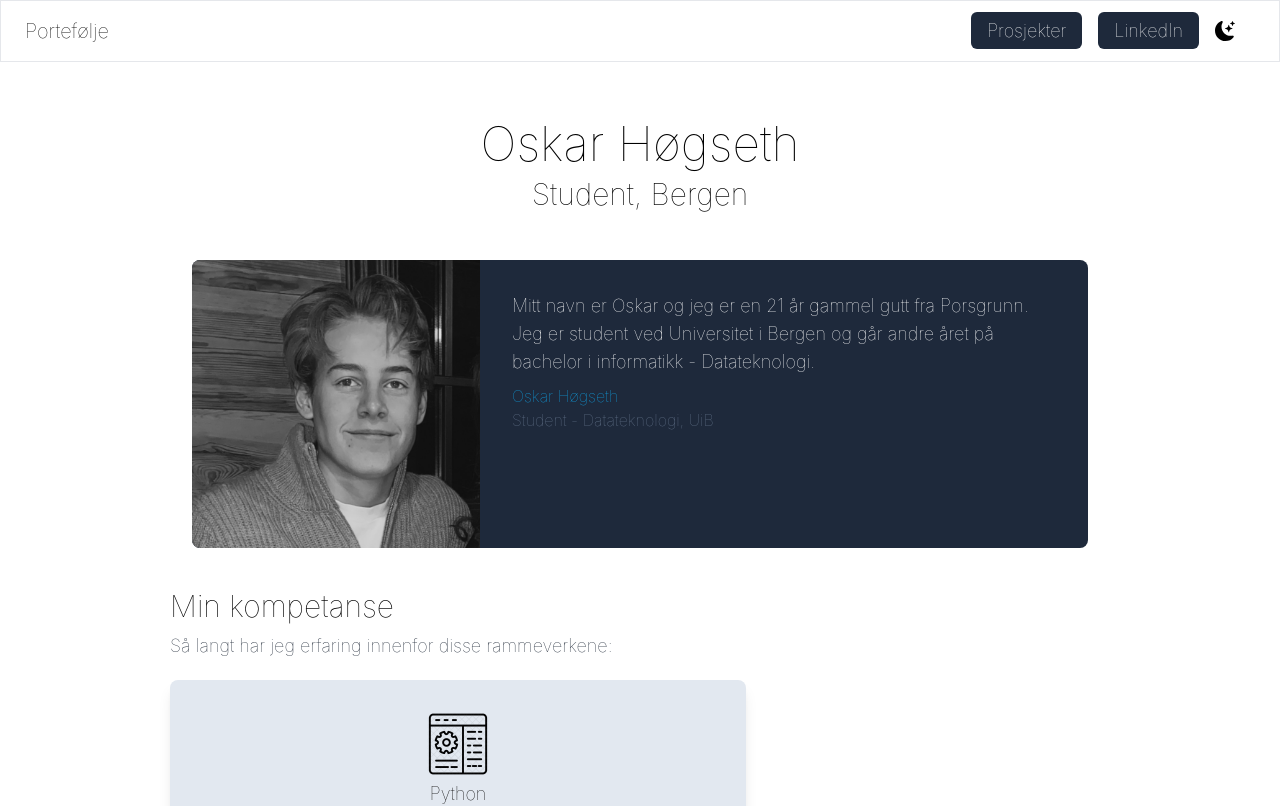
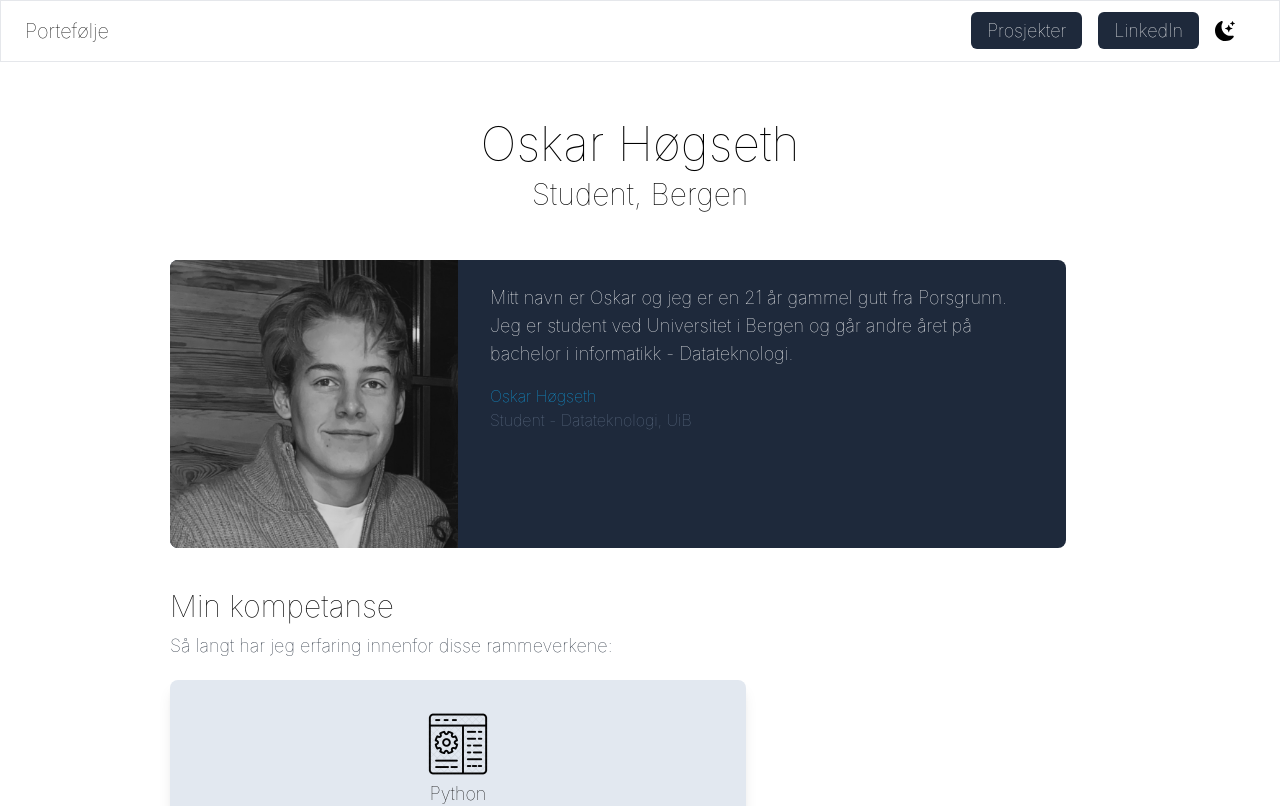
Before and after one commit to oskarhogseth/portfolio, a Next.js app: page / in a window 1280 px wide. Shown: the top 806 px of the page. Built offline with nearby package versions, Linux system fonts and the light colour scheme.

Commit message:
removed grid from image section, got some wrong margins when centered

```diff
--- a/pages/index.js
+++ b/pages/index.js
@@ -71,10 +71,9 @@ export default function Home() {
           </section>
 
           <section className='px-10 md:px-20 lg:px-30'>
-            <div className='grid place-items-center '>
-              <div className="rounded-lg bg-slate-800 dark:bg-slate-700 md:flex max-w-4xl">
-                <Image className="w-24 h-24 rounded-full mt-4 md:mt-0 mx-auto sm:w-32 sm:h-32 md:mx-0 md:w-72 md:h-auto md:rounded-lg md:rounded-tr-none md:rounded-br-none" src={mypicture} alt="my picture"/>
-                <div className="p-8 text-center md:text-left space-y-2">
+            <div className="rounded-lg bg-slate-800 dark:bg-slate-700 md:flex max-w-4xl"> <br/>
+              <Image className="w-24 h-24 rounded-full md:mt-0 mx-auto sm:w-32 sm:h-32 md:mx-0 md:w-72 md:h-auto md:rounded-lg md:rounded-tr-none md:rounded-br-none" src={mypicture} alt="my picture"/>
+              <div className="p-8 pt-6 text-center md:text-left space-y-2">
 
                 <p className="text-white text-md md:text-lg font-thin">
                   Mitt navn er Oskar og jeg er en 21 år gammel gutt fra Porsgrunn.
@@ -82,12 +81,11 @@ export default function Home() {
                   i informatikk - Datateknologi.
                 </p>
 
-                  <div className="font-thin text-center md:text-left">
+                <div className="font-thin text-center md:text-left pt-2">
                   <div className="text-sky-500 dark:text-sky-400">Oskar Høgseth</div>
                   <div className="text-slate-500 dark:text-slate-400">Student - Datateknologi, UiB</div>
                 </div>
 
-                </div>
               </div>
             </div>
           </section>
@@ -124,7 +122,7 @@ export default function Home() {
 
           <section className='px-10 md:px-20 lg:px-30'>
             <div className='bg-white dark:bg-gray-900 font-thin'>
-              <h3 className='text-2xl py-1 mt-12 text-md md:text-3xl dark:text-white'>Mine mål</h3>
+              <h3 className='text-2xl py-1 mt-14 text-md md:text-3xl dark:text-white'>Mine mål</h3>
               <p className="text-md py-2 leading-8 text-gray-800 md:text-lg dark:text-white">
                 Etter min bachelor i Bergen, vil jeg gjerne gå videre med utdanningen min. <br/>
                 Jeg er svært interessert i dette studiet, og ser et stort potensiale i å gå videre. <br/>
```
Lines whose indentation alone changed are shown as unchanged.
